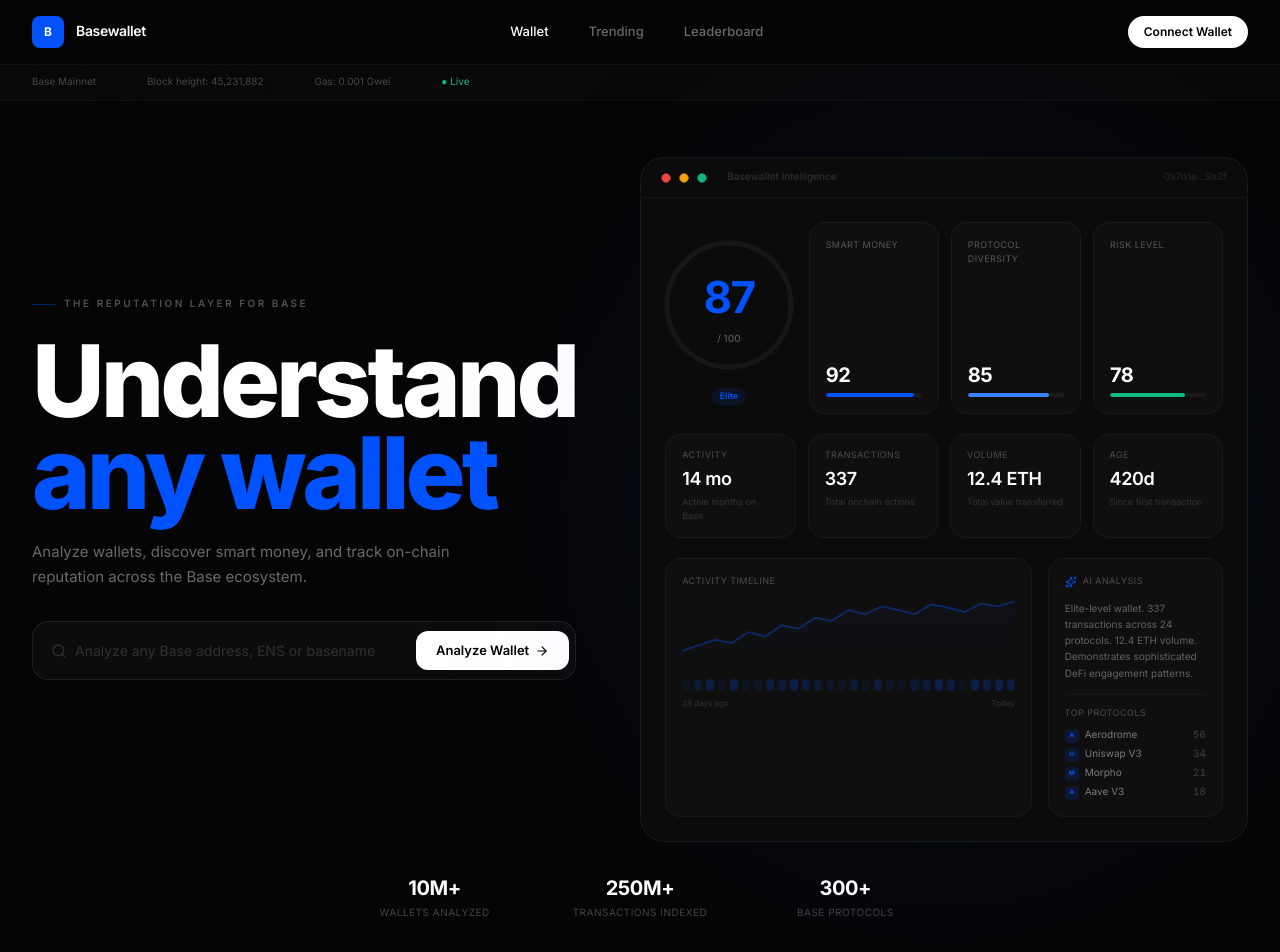
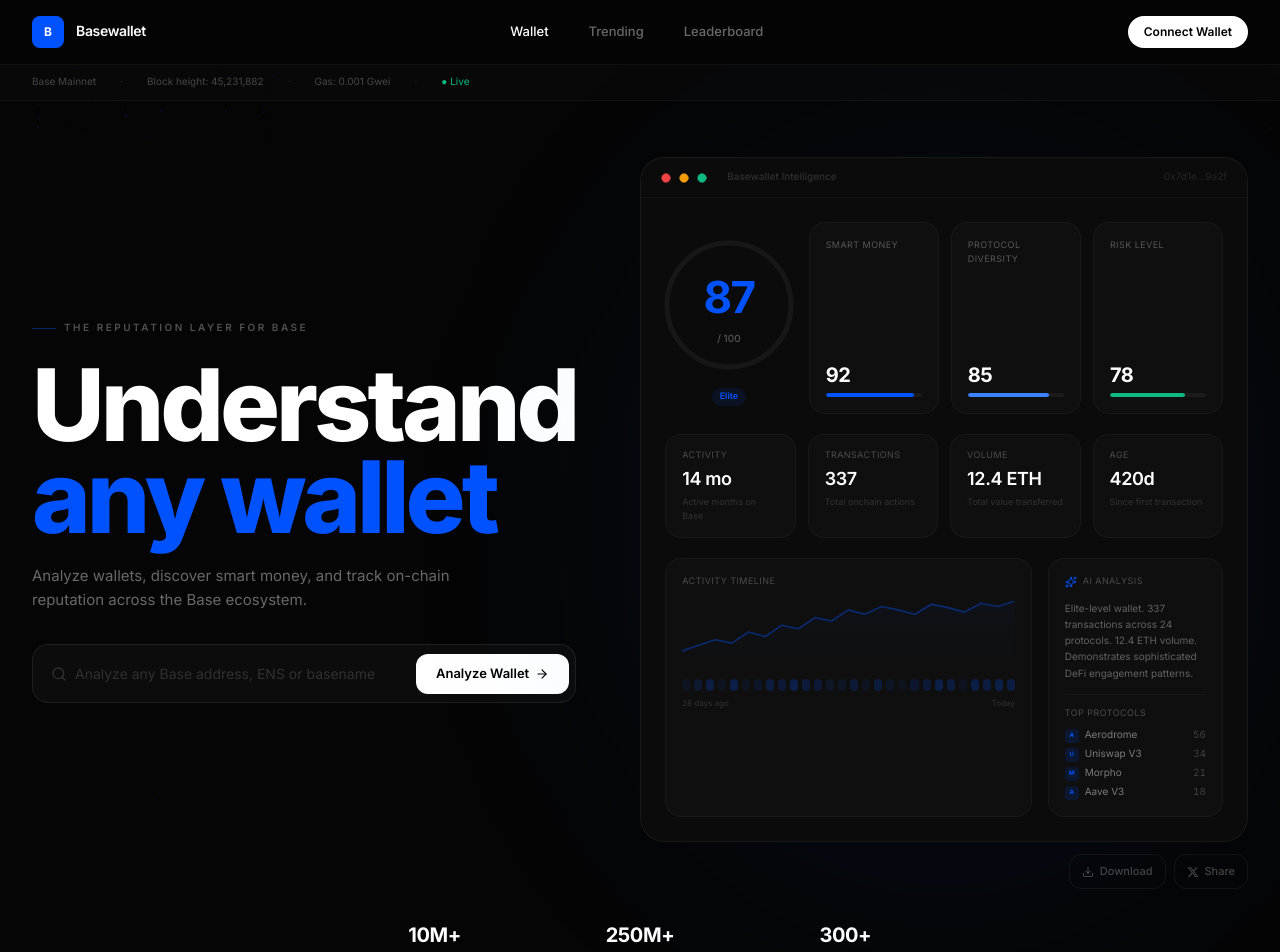
Before and after one commit to wabrent/BASE..DROP.CHECK, a Next.js app: page / in a window 1280 px wide. Shown: the top 952 px of the page. Built offline with nearby package versions, Linux system fonts and the light colour scheme.

Commit message:
feat: download dashboard as PNG + share to Twitter

```diff
--- a/package.json
+++ b/package.json
@@ -11,6 +11,7 @@
   "dependencies": {
     "@supabase/supabase-js": "^2.106.2",
     "hls.js": "^1.6.16",
+    "html-to-image": "^1.11.13",
     "lucide-react": "^1.17.0",
     "motion": "^12.40.0",
     "next": "16.2.6",
--- a/src/app/page.tsx
+++ b/src/app/page.tsx
@@ -2,7 +2,8 @@
 
 import { useState, useEffect, useRef } from "react";
 import { motion } from "motion/react";
-import { ArrowRight, Search, Activity, Shield, Layers, Sparkles, TrendingUp, Clock, Zap, Circle } from "lucide-react";
+import { ArrowRight, Search, Shield, Layers, Sparkles, TrendingUp, Zap, Circle, Download } from "lucide-react";
+import { toPng } from "html-to-image";
 
 // ── Background — blockchain network style ─────────────
 function NetworkBackground() {
@@ -75,7 +76,7 @@
 }
 
 // ── Dashboard — real product look ─────────────────────
-function Dashboard({ data, score, animate }: { data?: WalletData; score?: number; animate: boolean }) {
+function Dashboard({ data, score, animate, dashRef }: { data?: WalletData; score?: number; animate: boolean; dashRef?: React.Ref<HTMLDivElement> }) {
   const s = data ? data.stats : null;
   const sc = score || 0;
   const rep = reputation(sc);
@@ -83,7 +84,7 @@
   const showData = !!data;
 
   return (
-    <div className="bg-[#0B0B0B] border border-white/[0.06] rounded-3xl overflow-hidden backdrop-blur-sm">
+    <div ref={dashRef} className="bg-[#0B0B0B] border border-white/[0.06] rounded-3xl overflow-hidden backdrop-blur-sm">
       {/* Dashboard chrome — dots */}
       <div className="flex items-center gap-2 px-5 py-3 border-b border-white/[0.04]">
         <Circle className="w-2.5 h-2.5 fill-[#EF4444] text-[#EF4444]" />
@@ -238,6 +239,8 @@
   const [data, setData] = useState<WalletData | null>(null);
   const [animate, setAnimate] = useState(false);
   const [page, setPage] = useState<"wallet"|"trending"|"leaderboard">("wallet");
+  const [sharing, setSharing] = useState(false);
+  const dashRef = useRef<HTMLDivElement>(null);
 
   useEffect(() => { if (data) setTimeout(()=>setAnimate(true), 400); }, [data]);
 
@@ -266,6 +269,33 @@
   }
 
   const score = data ? calcScore(data.stats) : 0;
+
+  async function downloadCard() {
+    if (!dashRef.current) return;
+    setSharing(true);
+    try {
+      const dataUrl = await toPng(dashRef.current, { quality: 1, pixelRatio: 2, backgroundColor: "#0B0B0B" });
+      const link = document.createElement("a");
+      link.download = "basewallet-card.png";
+      link.href = dataUrl;
+      link.click();
+    } catch(e) { console.error(e); }
+    setSharing(false);
+  }
+
+  async function shareToTwitter() {
+    if (!dashRef.current) return;
+    setSharing(true);
+    try {
+      const dataUrl = await toPng(dashRef.current, { quality: 0.95, pixelRatio: 2, backgroundColor: "#0B0B0B" });
+      const addr = data ? data.address.slice(0, 10) + "..." + data.address.slice(-6) : "";
+      const text = encodeURIComponent(`Base Wallet Intelligence ${addr}\nScore: ${score}/100 · ${reputation(score).label}\n\nbase-teal-nu.vercel.app`);
+      // Open Twitter intent — image needs upload, so share link instead
+      const twUrl = `https://twitter.com/intent/tweet?text=${text}`;
+      window.open(twUrl, "_blank");
+    } catch(e) { console.error(e); }
+    setSharing(false);
+  }
 
   return (
     <div className="min-h-screen bg-[#050505] text-white">
@@ -353,8 +383,21 @@
                 {/* Right — Dashboard (the main element) */}
                 <motion.div initial={{opacity:0,y:30,scale:0.97}} animate={{opacity:1,y:0,scale:1}} transition={{delay:0.3,duration:0.8,ease:"easeOut"}} className="relative">
                   <div className="absolute -inset-12 bg-[#0052FF]/5 blur-[100px] rounded-full" />
-                  <div className="relative">
-                    <Dashboard data={data||undefined} score={data?score:87} animate={animate} />
+                                                  <div className="relative">
+                    <Dashboard data={data||undefined} score={data?score:87} animate={animate} dashRef={dashRef} />
+                    {/* Share / Download buttons */}
+                    <motion.div initial={{opacity:0}} animate={{opacity:1}} transition={{delay:0.6}} className="flex justify-end gap-2 mt-3">
+                      <button onClick={downloadCard} disabled={sharing}
+                        className="flex items-center gap-1.5 text-[11px] font-medium text-white/25 hover:text-white/50 border border-white/[0.06] hover:border-white/[0.12] rounded-xl px-3 py-2 transition-colors disabled:opacity-30">
+                        <Download className="w-3 h-3" />
+                        Download
+                      </button>
+                      <button onClick={shareToTwitter} disabled={sharing}
+                        className="flex items-center gap-1.5 text-[11px] font-medium text-white/25 hover:text-[#1DA1F2] border border-white/[0.06] hover:border-[#1DA1F2]/20 rounded-xl px-3 py-2 transition-colors disabled:opacity-30">
+                        <svg className="w-3 h-3" viewBox="0 0 24 24" fill="currentColor"><path d="M18.244 2.25h3.308l-7.227 8.26 8.502 11.24H16.17l-5.214-6.817L4.99 21.75H1.68l7.73-8.835L1.254 2.25H8.08l4.713 6.231zm-1.161 17.52h1.833L7.084 4.126H5.117z"/></svg>
+                        Share
+                      </button>
+                    </motion.div>
                   </div>
                 </motion.div>
               </div>
```
Also changed, not shown: 1 other file (tests, documents, lock files or other folders).
